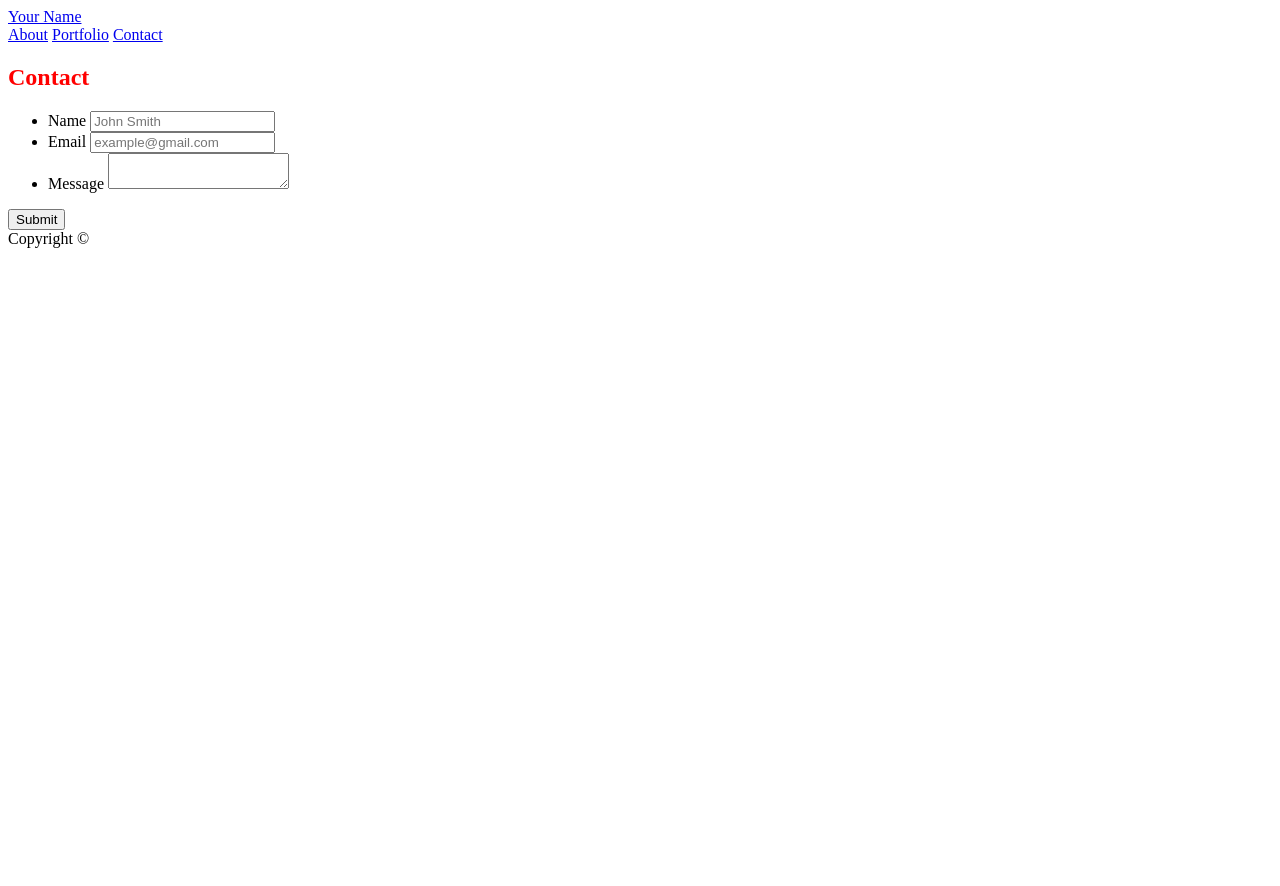
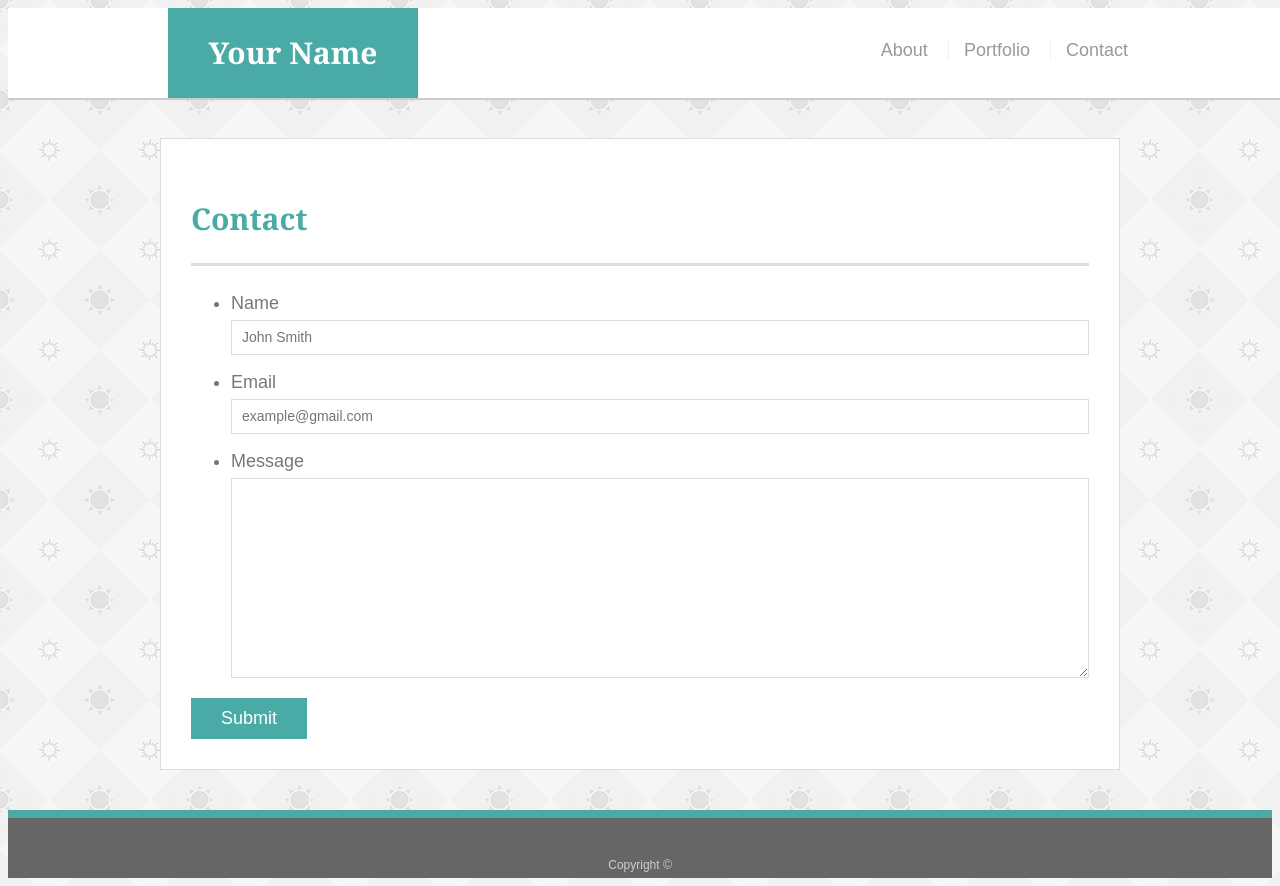
Before and after one commit to michaelartes89/Project-Portfolio, a plain HTML site: page contact.html in a window 1280 px wide. Before the commit the page ends 800 px from the top, so only its background shows below. Drawn offline with Linux system fonts and the light colour scheme.

Commit message:
adding css code

```diff
--- a/assets/css/style.css
+++ b/assets/css/style.css
@@ -1,4 +1,172 @@
+body {
+  font-family: Arial, "Helvetica Neue", Helvetica, sans-serif;
+  font-size: 18px;
+  line-height: 34px;
+  color: #777777;
+  background: url("../images/sun-pattern.png");
+}
 
+* {
+  box-sizing: border-box;
+}
+
+/* general */
+
+.container {
+  width: 100%;
+  max-width: 960px;
+  margin: 0 auto;
+  clear: both;
+}
+
+h1,
+h2,
+h3,
+p {
+  margin-bottom: 20px;
+}
+
+p:last-child {
+  margin-bottom: 0;
+}
+
+h1,
+h2,
+h3 {
+  font-family: Georgia, Times, "Times New Roman", serif;
+  font-weight: 700;
+  color: #4aaaa5;
+}
+
+h1 {
+  padding-bottom: 20px;
+  font-size: 30px;
+  line-height: 49px;
+  border-bottom: 3px solid #dddddd;
+}
+
+h2,
+h3 {
+  font-size: 22px;
+}
+
+/* header */
+
+#masthead {
+  position: fixed;
+  z-index: 99;
+  width: 100%;
+  margin: 0 0 30px;
+  overflow: auto;
+  color: #ffffff;
+  background: #ffffff;
+  border-bottom: 2px solid #cccccc;
+}
+
+#logo {
+  float: left;
+  width: 250px;
+  height: 90px;
+  font-family: Georgia, Times, "Times New Roman", serif;
+  font-size: 30px;
+  font-weight: 700;
+  line-height: 90px;
+  color: #ffffff;
+  text-align: center;
+  text-decoration: none;
+  background: #4aaaa5;
+}
+
+nav {
+  float: right;
+  margin-top: 25px;
+}
+
+nav a {
+  display: inline-block;
+  padding-left: 15px;
+  margin-left: 15px;
+  line-height: 18px;
+  color: #999;
+  text-decoration: none;
+  border-left: 1px solid #efefef;
+}
+
+nav a:first-child {
+  border-left: 0 none;
+}
+
+/* footer */
+
+footer {
+  padding: 30px 0;
+  clear: both;
+  font-size: 12px;
+  color: #ffffff;
+  color: #cccccc;
+  text-align: center;
+  background: #666666;
+  border-top: 8px solid #4aaaa5;
+  height: 50px;
+}
+
+h3, h2 {
+  padding-bottom: 20px;
+  margin-bottom: 15px;
+  line-height: 22px;
+  border-bottom: 2px solid #eeeeee;
+}
+
+/* main */
+
+#main-container {
+  padding-top: 130px;
+  min-height: calc(100vh - 70px);
+}
+
+.main-section {
+  float: left;
+  width: 100%;
+  max-width: 960px;
+  padding: 30px;
+  margin: 0 0 40px;
+  background: #ffffff;
+  border: 1px solid #dddddd;
+}
+
+/* portfolio page */
+
+.work {
+  position: relative;
+  float: left;
+  width: 274px;
+  margin: 20px 0 25px;
+  overflow: auto;
+}
+
+.work:nth-child(even) {
+  margin-right: 40px;
+}
+
+.work img {
+  width: 100%;
+  border: 0 none;
+  opacity: 0.8;
+}
+
+.work h3 {
+  position: absolute;
+  bottom: 20px;
+  width: 100%;
+  padding: 15px;
+  margin-bottom: 0;
+  font-weight: 300;
+  line-height: 30px;
+  color: #ffffff;
+  text-align: center;
+  background: #4aaaa5;
+  border-bottom: 0;
+}
 
 .auth-image {
   float: left;
@@ -8,6 +176,44 @@
   margin-right: 25px;
 }
 
-  h1 {
-      color:red;
+
+
+/* contact page */
+
+#contact-form ul {
+  margin-bottom: 20px;
 }
+
+#contact-form li {
+  margin-bottom: 10px;
+}
+
+label,
+input[type=text],
+input[type=email],
+textarea {
+  display: block;
+  width: 100%;
+}
+
+input[type=text],
+input[type=email],
+textarea {
+  height: 35px;
+  padding: 0 10px;
+  font-size: 14px;
+  border: 1px solid #dddddd;
+}
+
+textarea {
+  height: 200px;
+}
+
+input[type=submit] {
+  padding: 10px 30px;
+  font-size: 18px;
+  color: #ffffff;
+  cursor: pointer;
+  background: #4aaaa5;
+  border: 0 none;
+}
```
Lines whose indentation alone changed are shown as unchanged.
